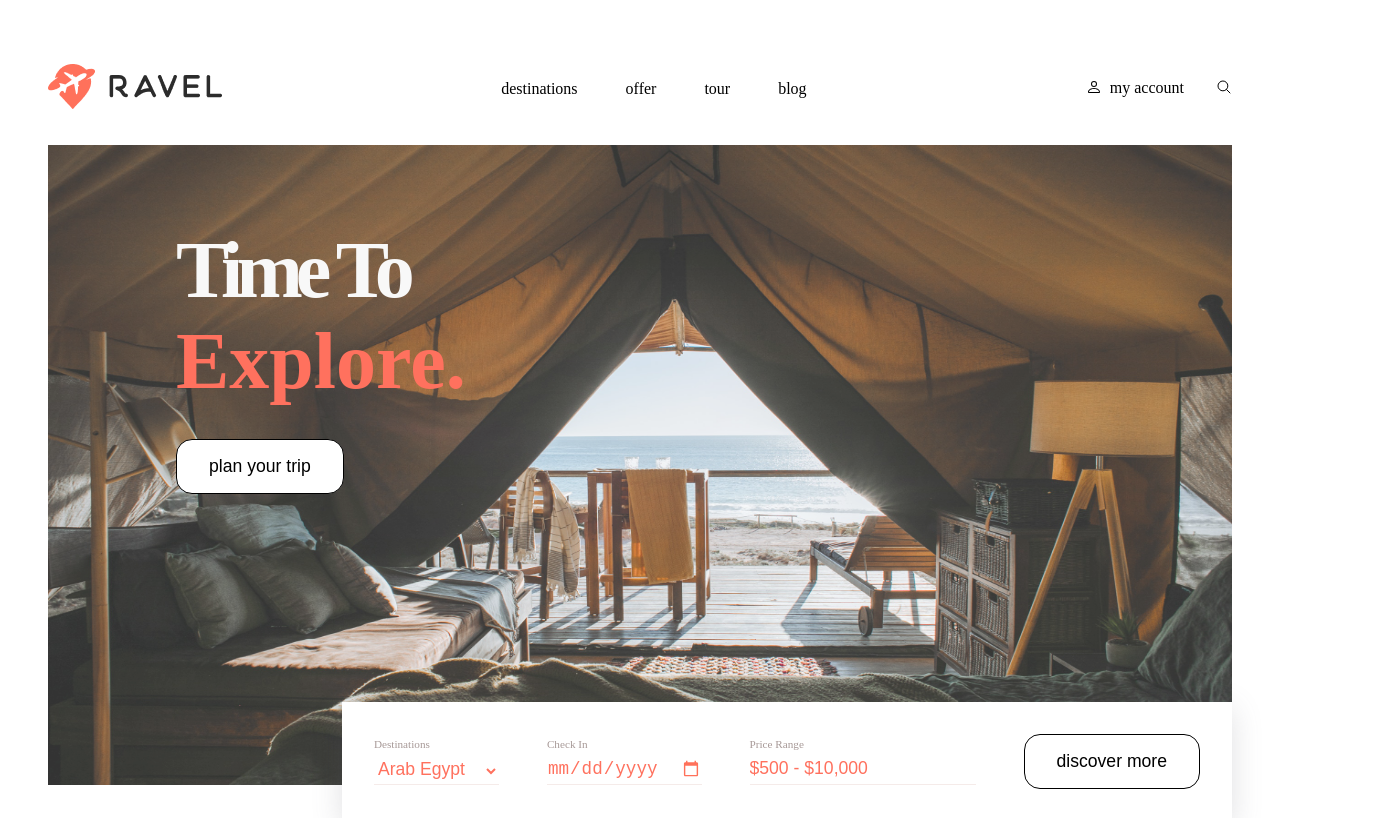
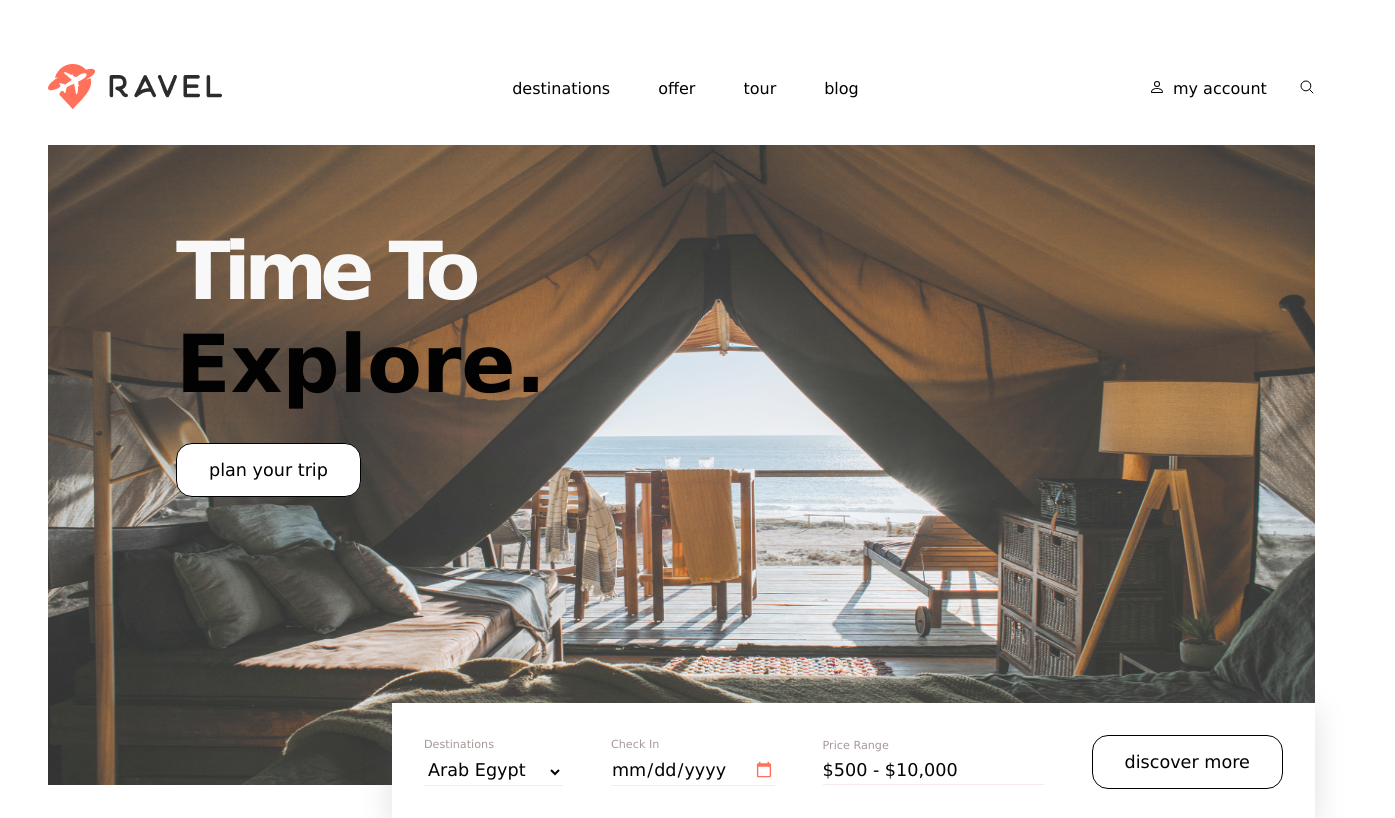
Before and after one commit to OdeliaFink/travel-agency, a React (Vite) app: page / in a window 1280 px wide. Shown: the top 818 px of the page, 1395 px wide, since content can reach past the window. Built offline with nearby package versions, Linux system fonts and the light colour scheme; the HTML template or start-up script is replaced by a standard one.

Commit message:
refactor

```diff
--- a/src/index.css
+++ b/src/index.css
@@ -1,5 +1,5 @@
 :root {
-  --primary-color: #ff715e;
+  --primary-color: #020202;
   --button-color: #285138;
   --card-grey: #f8f8f8;
   --primary-text: #2c2c2c;
@@ -11,6 +11,8 @@
   margin: 0;
   padding: 0;
   box-sizing: border-box;
+  font-family: 'Lucida Sans', 'Lucida Sans Regular', 'Lucida Grande',
+    'Lucida Sans Unicode', Geneva, Verdana, sans-serif;
 }
 
 html {
```
